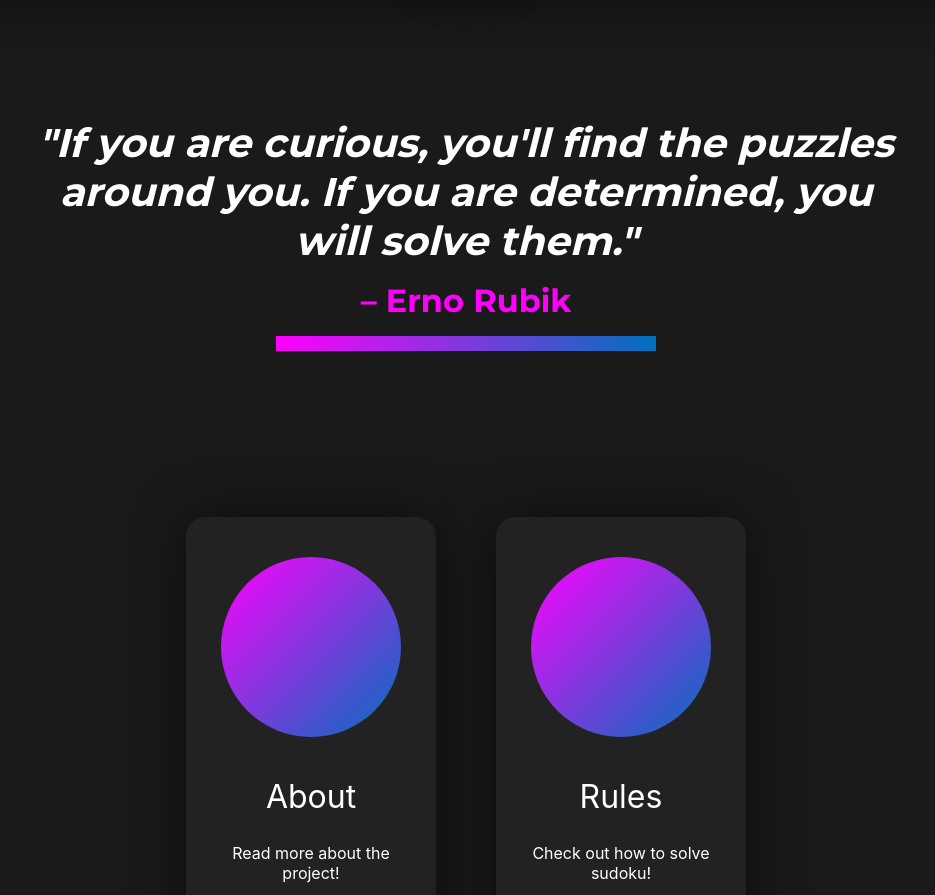
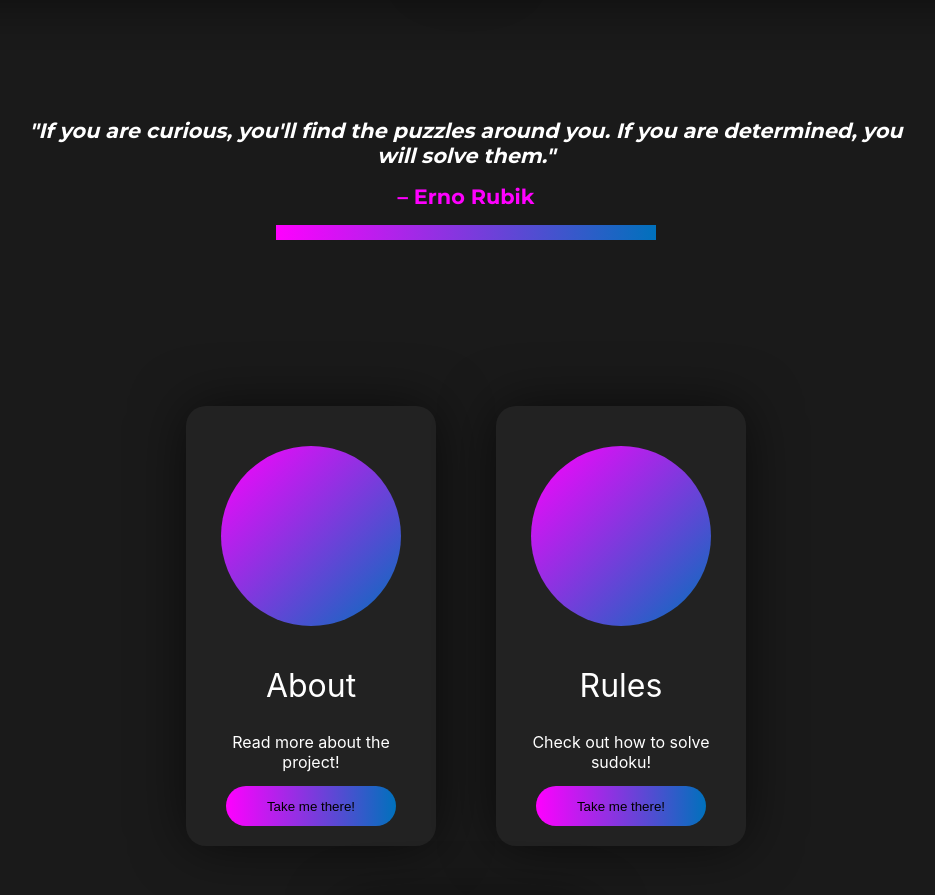
Before and after one commit to NikolSkvarilova/sudoku, a React (Create React App) app: page / in a window 1280 px wide. Shown: the part 802-1697 px from the top of the page, without its empty margins (174-1109 px from the left). Built offline with nearby package versions, Linux system fonts and the light colour scheme.

Commit message:
Added light font-weight; edited quote font-sizes

```diff
--- a/src/Components/_variables.scss
+++ b/src/Components/_variables.scss
@@ -19,6 +19,7 @@ $font-families: (
 
 
 $font-weights: (
+  "light": 200,
   "regular": 400,
   "bold": 700
 );
@@ -32,8 +33,8 @@ $font-sizes: (
 
 $font-sizes-desktop: (
   "title": 6em,
-  "quote": 2.5em,
-  "quote-author": 0.8em,
+  "quote": 1.3em,
+  "quote-author": 1em,
   "heading1": 2em,
   "section-title": 4em
 );
```
